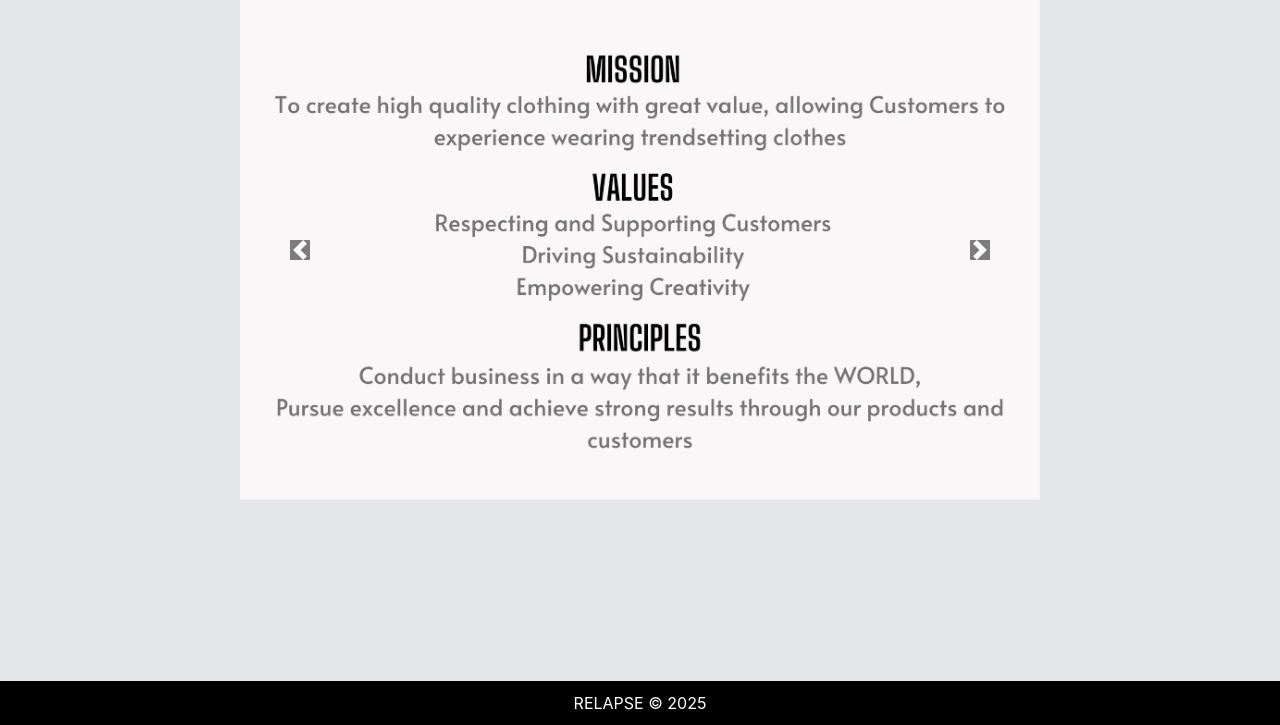
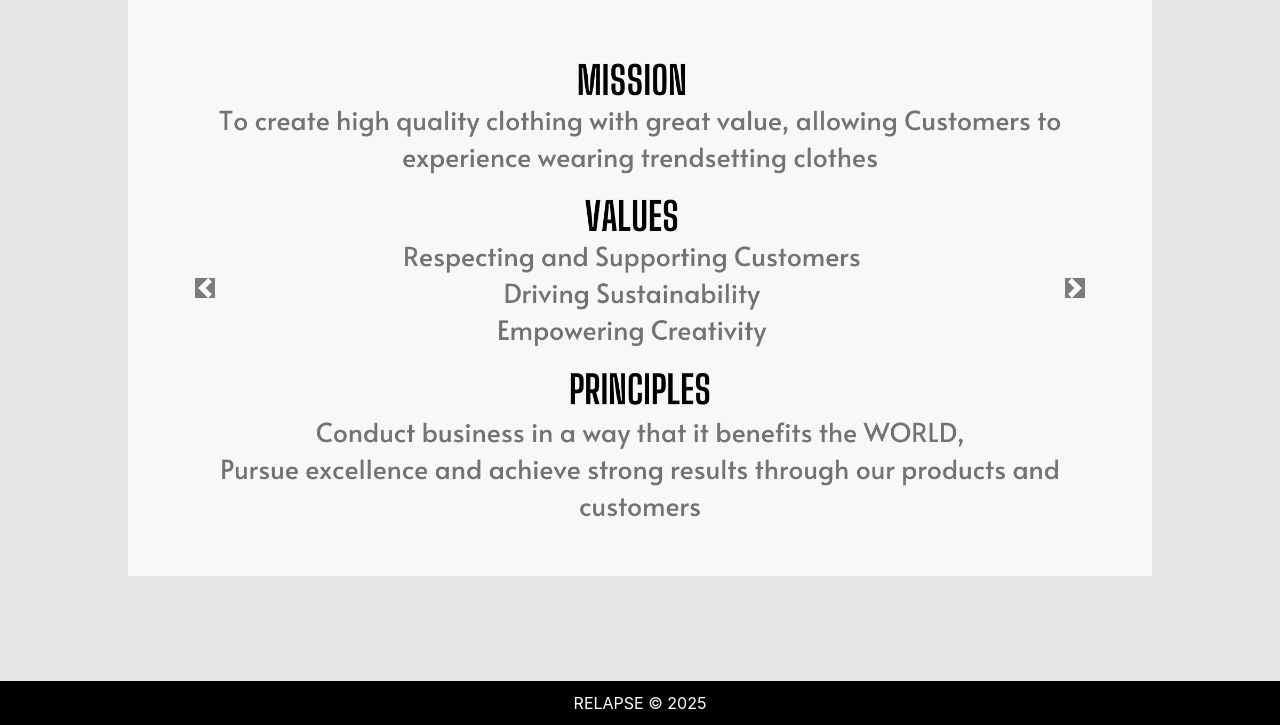
Before and after one commit to atoiii/RELAPSE---Project, a Flask app: page /about in a window 1280 px wide. Shown: the part 75-800 px from the top of the page. Run offline with Flask 3, Linux system fonts and the light colour scheme; some libraries are stand-ins or nearby versions.

Commit message:
AboutPage sizing

```diff
--- a/templates/about.html
+++ b/templates/about.html
@@ -8,14 +8,14 @@
     }
 
     .carousel-container {
-        max-width: 800px;
-        max-height: 500px;
+        max-width: 80%;
+        max-height: 100%;
         margin: auto;
         overflow: hidden;
     }
     .carousel-item img {
         width: 100%;
-        height: 500px;
+        height: 100%;
         object-fit: cover;
     }
 
```
